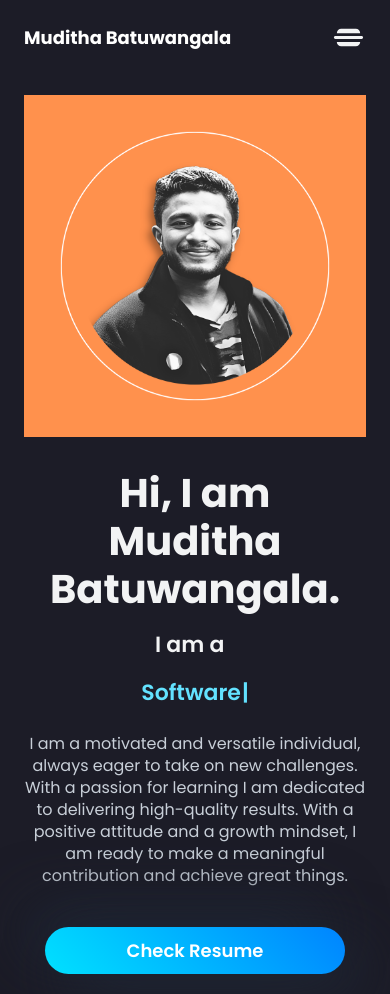
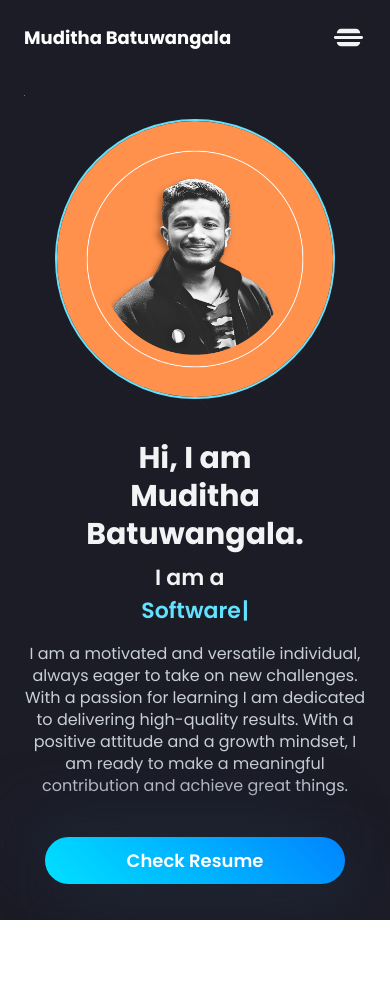
Before and after one commit to mudithatharuka/Personal-Portfolio, a React (Vite) app: page / in a window 390 px wide. After the commit the page ends 920 px from the top, so only its background shows below. Built offline with nearby package versions, Linux system fonts and the light colour scheme.

Commit message:
Add the styles of the right hero section

```diff
--- a/src/components/Hero.jsx
+++ b/src/components/Hero.jsx
@@ -12,17 +12,17 @@ const Hero = () => {
       className={`${styles.paddingX} ${styles.paddingY} bg-background w-full mx-auto clip-path-[polygon(0 0, 100% 0, 100% 100%, 30% 98%, 0 100%)]`}
     >
       <div className="flex justify-center relative max-w-7xl mx-auto ">
-        <div className="flex flex-col-reverse md:flex-row items-center justify-between gap-8 w-full max-w-7xl">
-          <div className="absolute flex justify-end right-0 bottom-0 overflow-hidden w-full h-full">
+        <div className="flex flex-col-reverse md:flex-row items-center justify-between md:gap-8 w-full max-w-7xl">
+          <div className="absolute flex justify-end md:right-0  overflow-hidden w-full h-full max-w-[450px] md:max-w-[500px] lg:max-w-max">
             <HeroBgAnimation />
           </div>
-          <div className="w-full z-10 text-center md:text-left">
-            <p className="font-bold text-txtPrimary mb-2 text-[40px] lg:text-[50px] leading-[48px] lg:leading-[68px]">
+          <div className="w-full z-10 text-center md:text-left bg-background pt-4 pb-4">
+            <p className="font-bold text-txtPrimary mb-2 text-[30px] sm:text-[40px] lg:text-[50px] leading-[38px] sm:leading-[48px] lg:leading-[68px]">
               Hi, I am
               <br />
               {profile.name}.
             </p>
-            <span className="block md:flex font-semibold text-txtPrimary mb-4 text-[22px] lg:text-[32px] leading-[48px] lg:leading-[68px]">
+            <span className="block md:flex font-semibold text-txtPrimary mb-4 text-[22px] lg:text-[32px] lg:leading-[68px]">
               I am a &nbsp;
               <span className="text-primary">
                 <Typewriter
@@ -52,8 +52,12 @@ const Hero = () => {
               </button>
             </div>
           </div>
-          <div className="w-full bg-yellow-300 z-10">
-            <img src={HeroImg} alt="Hero Image" />
+          <div className="w-full flex mt-6 mb-6 justify-center z-10">
+            <img
+              src={HeroImg}
+              alt="Hero Image"
+              className="w-full h-full max-w-[280px] md:max-w-[400px] rounded-full border-[2px] border-primary"
+            />
           </div>
         </div>
       </div>
```
